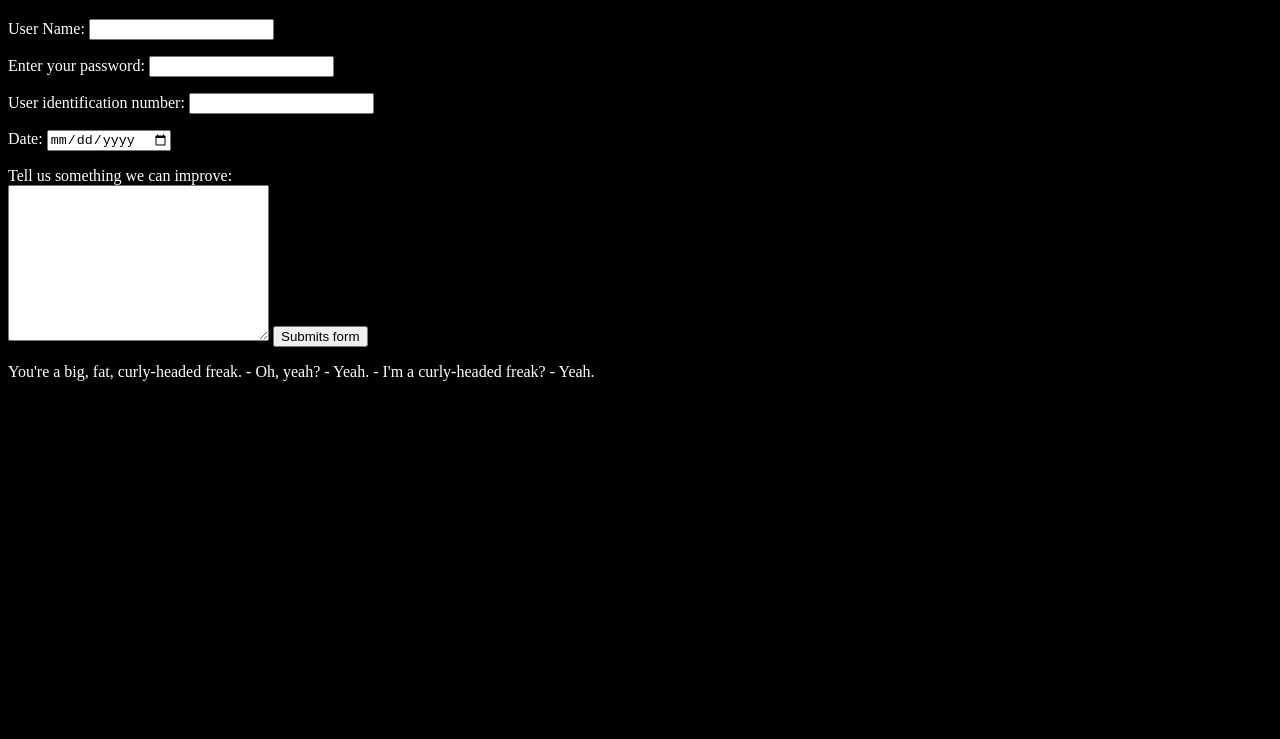
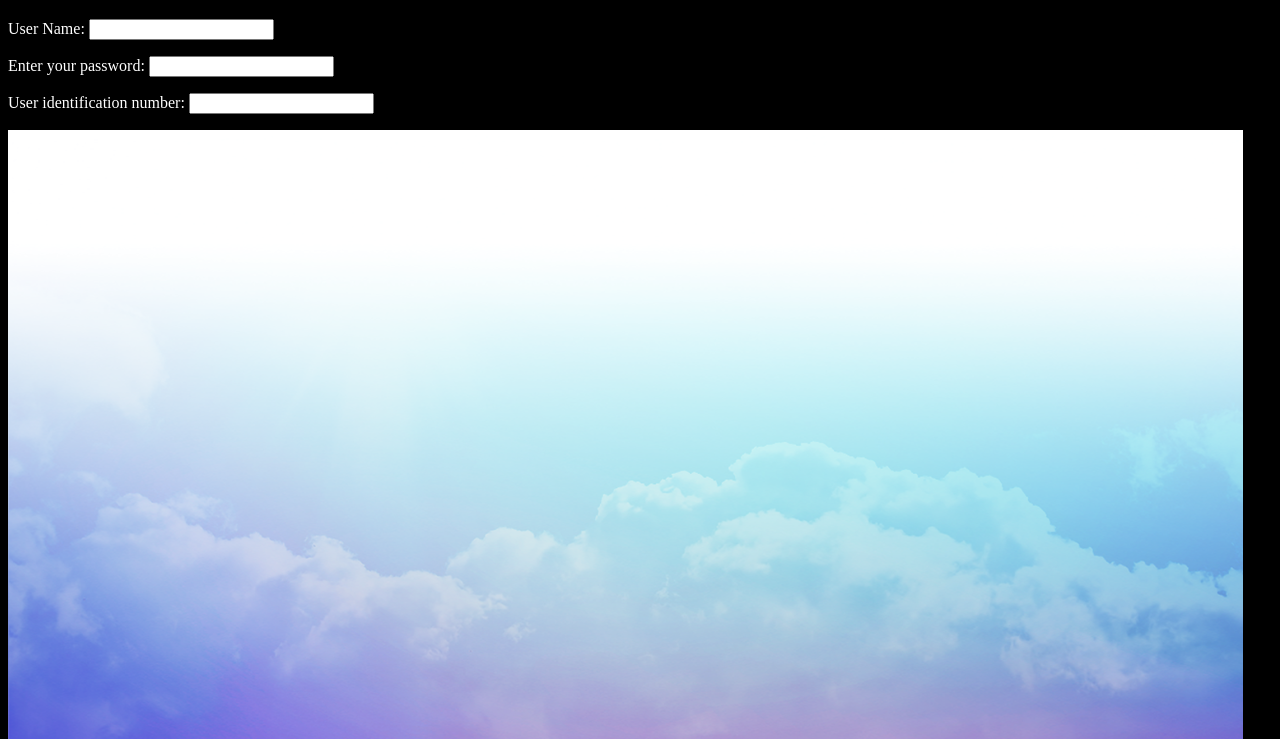
Before and after one commit to Sidebat/Test, a plain HTML site: page index.html in a window 1280 px wide. Shown: the part 61-800 px from the top of the page. Drawn offline with Linux system fonts and the light colour scheme.

Commit message:
added picture

```diff
--- a/index.html
+++ b/index.html
@@ -28,6 +28,12 @@
             <input type ="password" id= "PW" name="user.PW">
             </p>
 
+<img src="Background for website.png" alt="website.png">
+
+
+
+
+
 
             <p>
                 <lable for = "PW"> Date:</lable>
```
